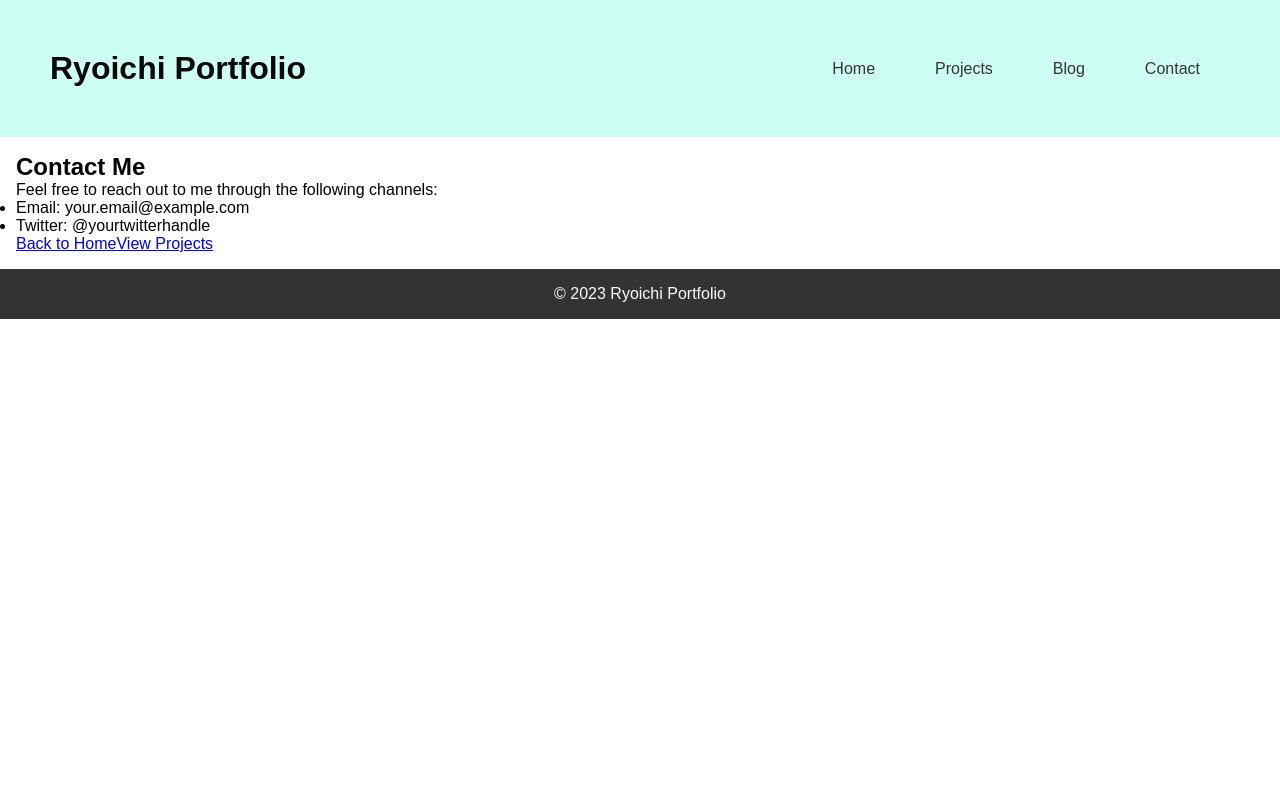
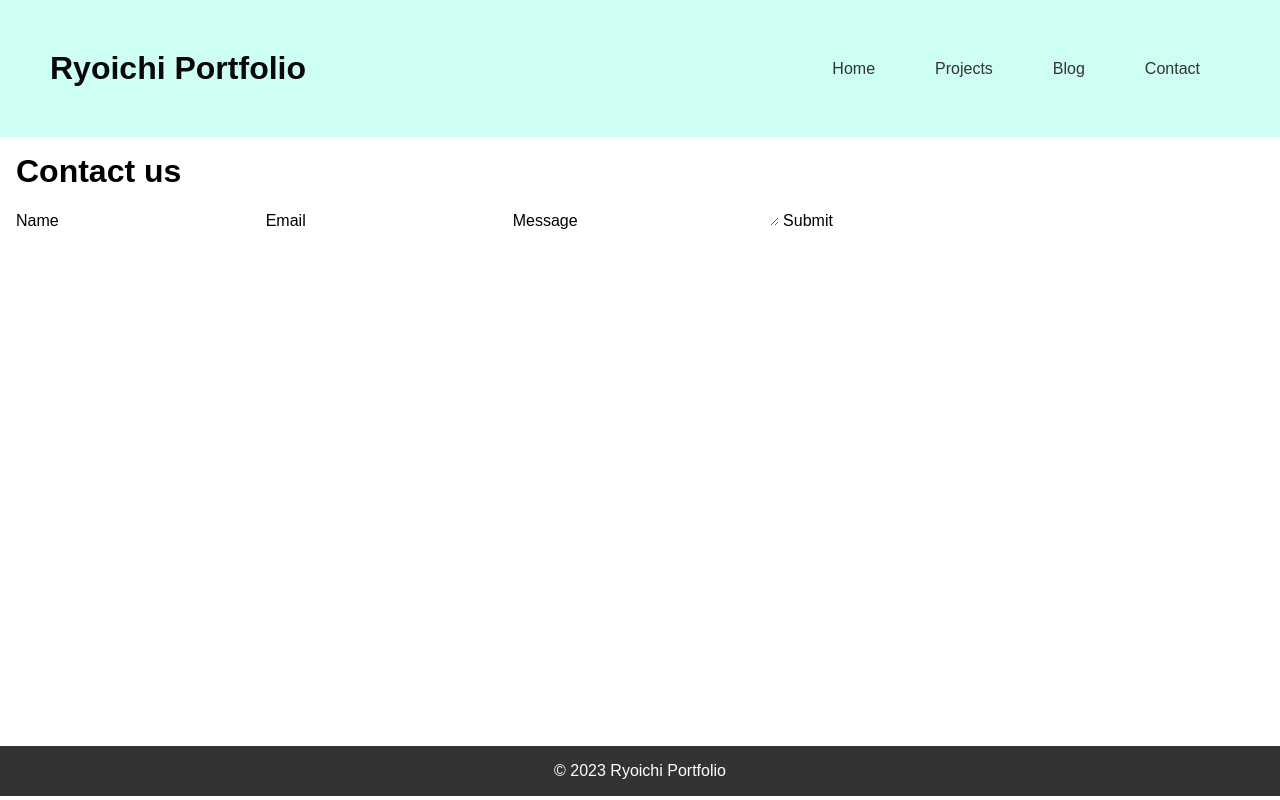
Before and after one commit to Ryoichi1222/Nuxt-portfolio, a Nuxt app: page /contact in a window 1280 px wide. Built offline with nearby package versions, Linux system fonts and the light colour scheme.

Commit message:
contact.vue

```diff
--- a/pages/contact.vue
+++ b/pages/contact.vue
@@ -1,25 +1,31 @@
 <template>
-    <div>
-      <h2>Contact Me</h2>
-      <p>Feel free to reach out to me through the following channels:</p>
-      <ul>
-        <li>Email: your.email@example.com</li>
-        <li>Twitter: @yourtwitterhandle</li>
-        <!-- Add more contact information as needed -->
-      </ul>
-      <nuxt-link to="/">Back to Home</nuxt-link>
-      <nuxt-link to="/projects">View Projects</nuxt-link>
-    </div>
-  </template>
+  <div>
+    <h1>Contact us</h1>
+    <form action="https://ryoichi.form.newt.so/v1/7DDu99Gwd" method="post">
+      <label for="name">Name</label>
+      <input id="name" name="name">
+      <label for="email">Email</label>
+      <input id="email" name="email" type="email">
+      <label for="message">Message</label>
+      <textarea id="message" name="message" />
+      <button type="submit">
+        Submit
+      </button>
+    </form>
+  </div>
+</template>
 
 
   <script>
   export default {
     name: 'Contact',
+    meta: [{ name: 'description', content: 'NewtとNuxtを利用した問い合わせフォームです' }]
   }
   </script>
 
   <style scoped>
-
+  div {
+    margin-bottom: 500px;
+  }
 
   </style>
```
